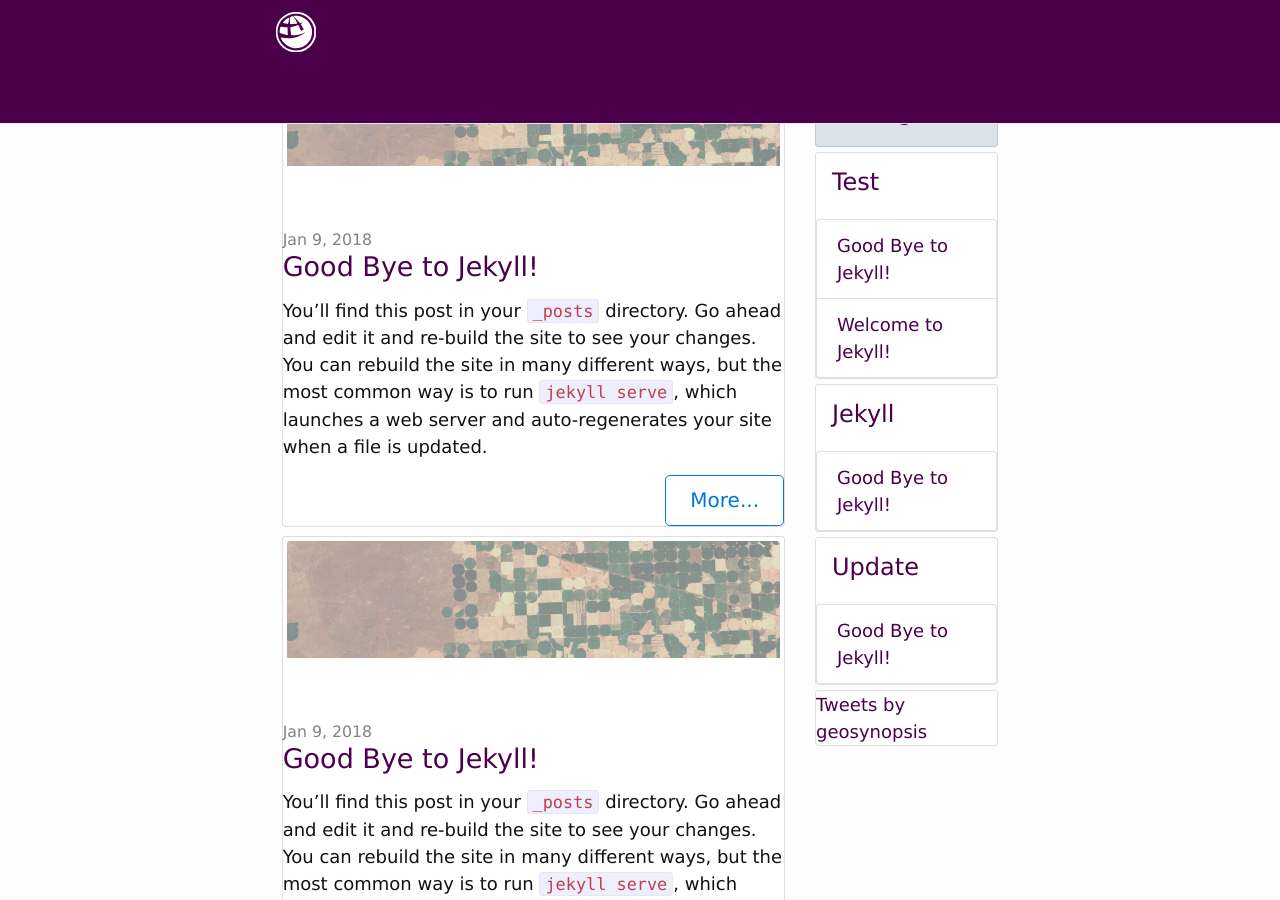
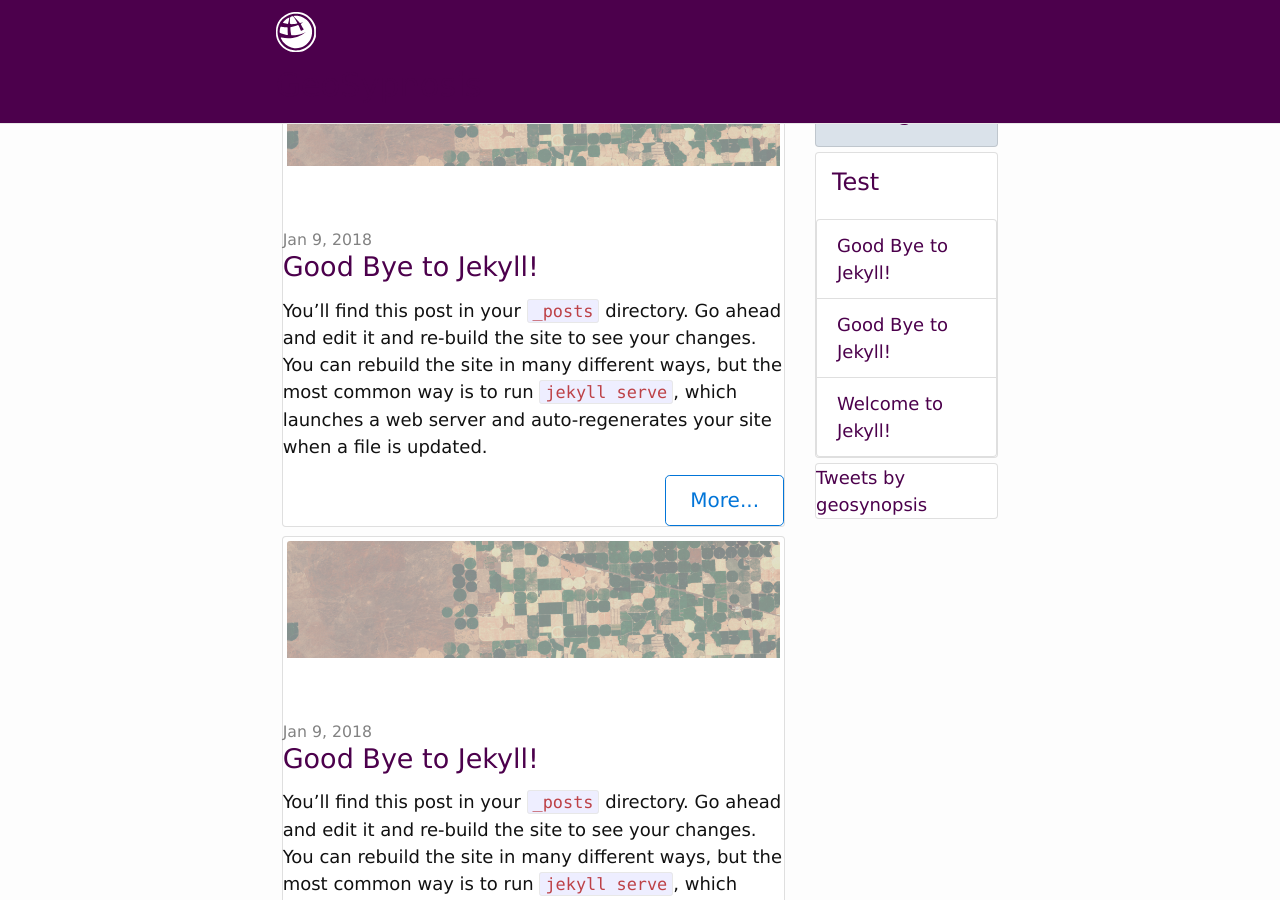
Before and after one commit to Geosynopsis/geosynopsis.github.io, a Jekyll site: the page built from index.html, in a window 1280 px wide and 900 px high, scrolled down 393 px. Built offline with Jekyll 4.4.1, drawn with Linux system fonts in a browser that asks for light colours; the list of posts is cut into pages by our own code; comment, search, counter and statistics services are not loaded.

Commit message:
Update 2018-01-09-welcome-to-jekyll.md

```diff
--- a/_posts/2018-01-09-welcome-to-jekyll.md
+++ b/_posts/2018-01-09-welcome-to-jekyll.md
@@ -2,7 +2,7 @@
 layout: post
 title:  "Good Bye to Jekyll!"
 date:   2018-01-09 23:01:21 +0100
-categories: jekyll update
+categories: test
 ---
 You’ll find this post in your `_posts` directory. Go ahead and edit it and re-build the site to see your changes. You can rebuild the site in many different ways, but the most common way is to run `jekyll serve`, which launches a web server and auto-regenerates your site when a file is updated.
 
```
